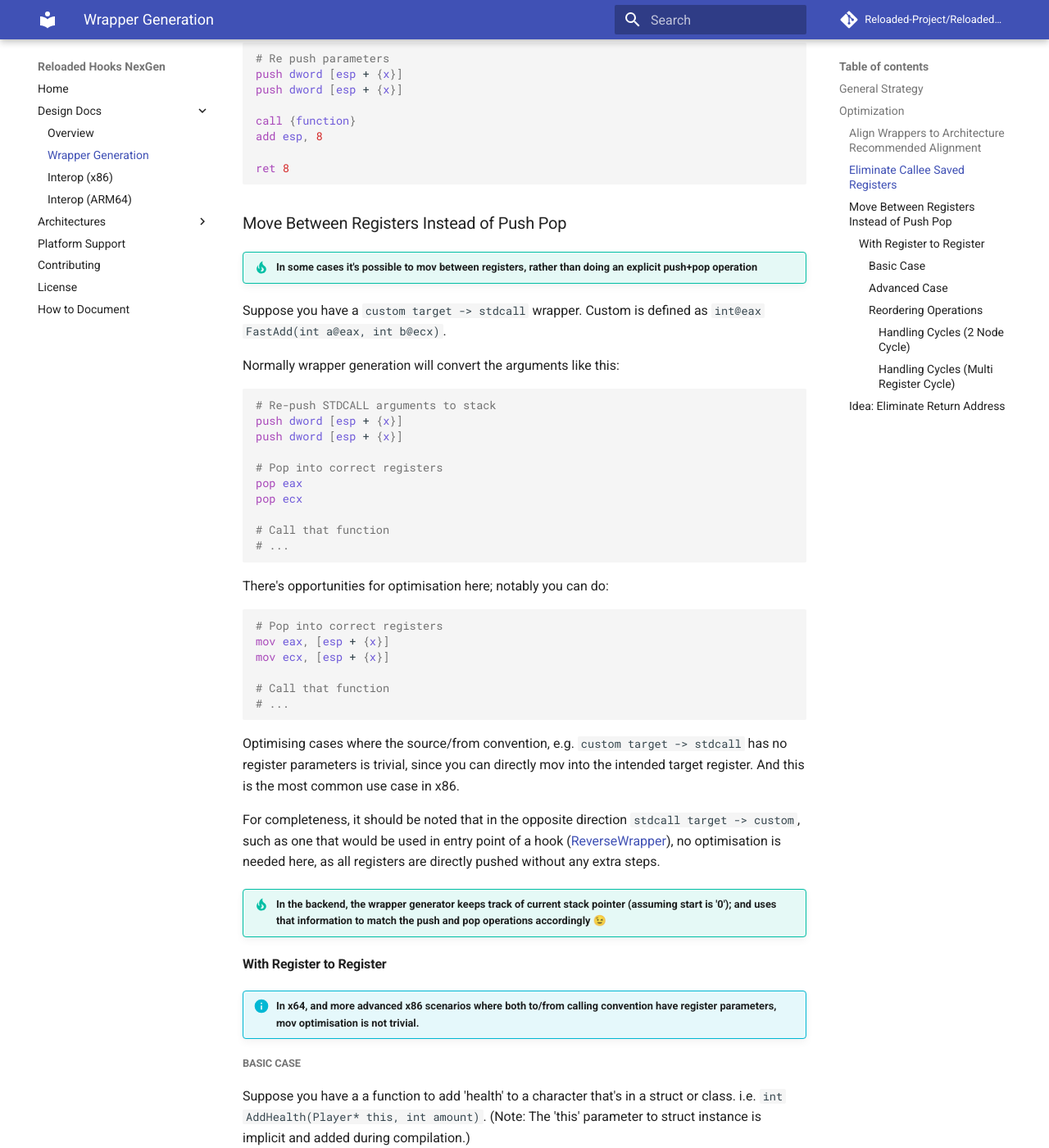
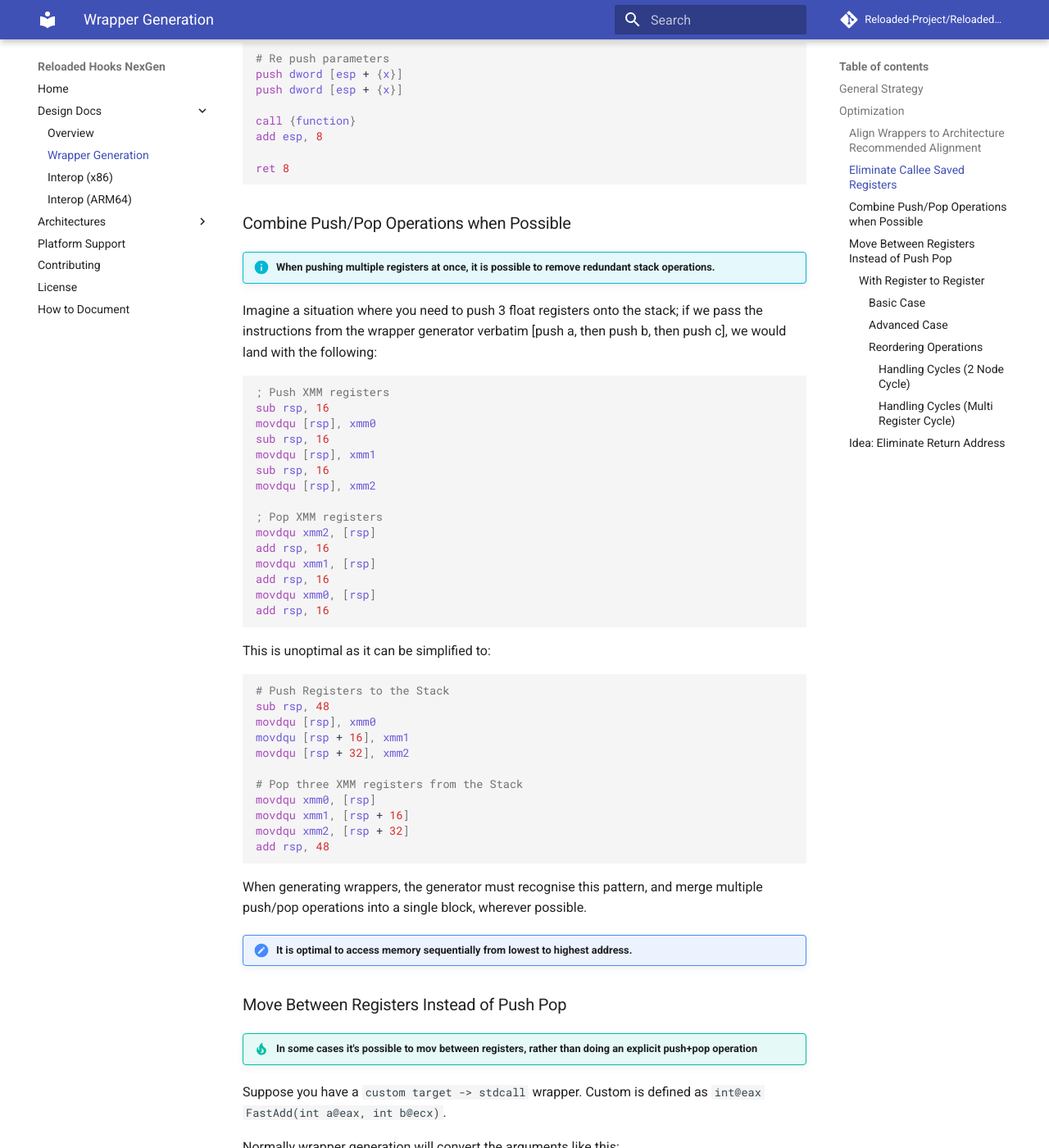
Before and after one commit to Reloaded-Project/Reloaded.Hooks-rs, an MkDocs documentation site: the page built from docs/design/wrappers.md, in a window 1280 px wide and 1400 px high, scrolled down 2555 px. Shown: the whole window at 82% size. Built offline with MkDocs 1.6.1 and Material for MkDocs 9.7.7, drawn with Linux system fonts in a browser that asks for light colours; comment, search, counter and statistics services are not loaded.

Commit message:
Added: Information on Wrapper Generator Push/Pop Combining

````diff
--- a/docs/design/wrappers.md
+++ b/docs/design/wrappers.md
@@ -138,6 +138,52 @@ add esp, 8
 
 ret 8
 ```
+
+### Combine Push/Pop Operations when Possible
+
+!!! info "When pushing multiple registers at once, it is possible to remove redundant stack operations."
+
+Imagine a situation where you need to push 3 float registers onto the stack; if we pass the instructions
+from the wrapper generator verbatim [push a, then push b, then push c], we would land with the following:
+
+```asm
+; Push XMM registers
+sub rsp, 16
+movdqu [rsp], xmm0
+sub rsp, 16
+movdqu [rsp], xmm1
+sub rsp, 16
+movdqu [rsp], xmm2
+
+; Pop XMM registers
+movdqu xmm2, [rsp]
+add rsp, 16
+movdqu xmm1, [rsp]
+add rsp, 16
+movdqu xmm0, [rsp]
+add rsp, 16
+```
+
+This is unoptimal as it can be simplified to:
+
+```asm
+# Push Registers to the Stack
+sub rsp, 48
+movdqu [rsp], xmm0
+movdqu [rsp + 16], xmm1
+movdqu [rsp + 32], xmm2
+
+# Pop three XMM registers from the Stack
+movdqu xmm0, [rsp]
+movdqu xmm1, [rsp + 16]
+movdqu xmm2, [rsp + 32]
+add rsp, 48
+```
+
+When generating wrappers, the generator must recognise this pattern, and merge multiple
+push/pop operations into a single block, wherever possible.
+
+!!! note "It is optimal to access memory sequentially from lowest to highest address."
 
 ### Move Between Registers Instead of Push Pop
 
````
